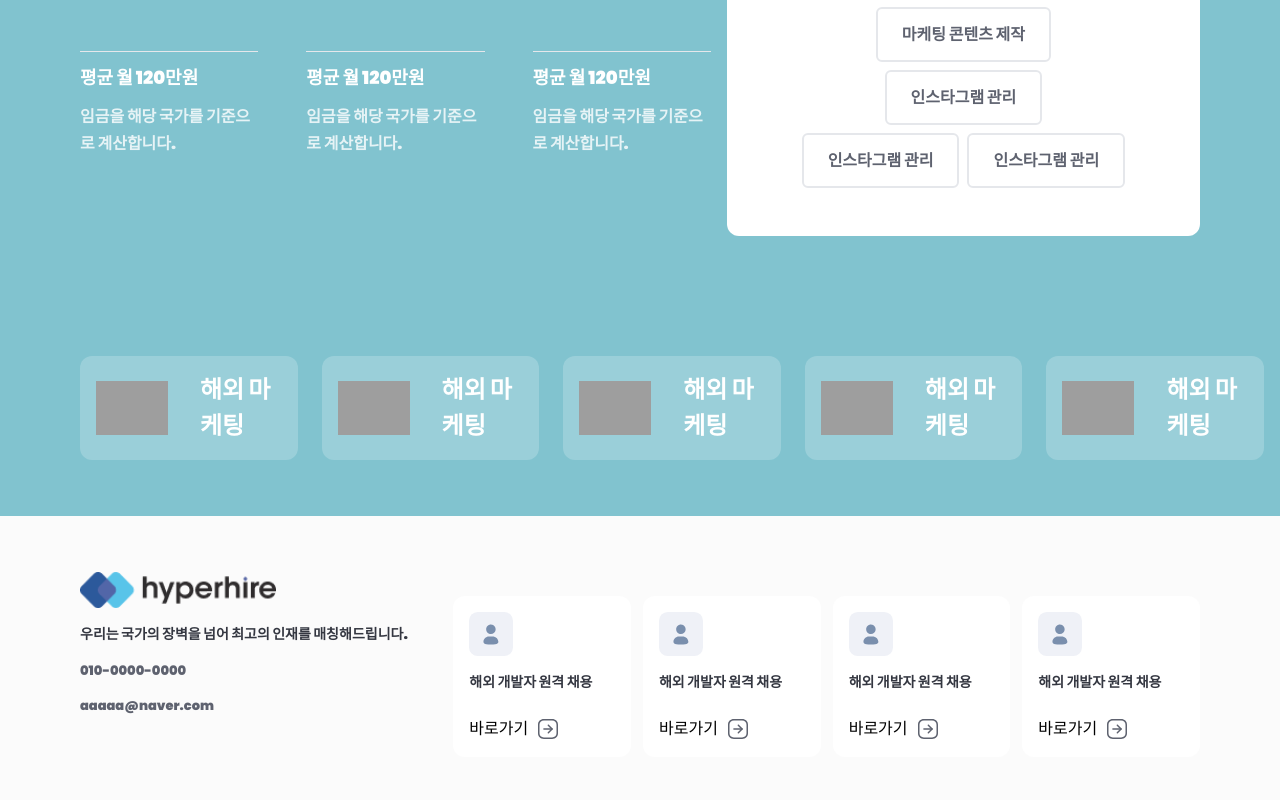
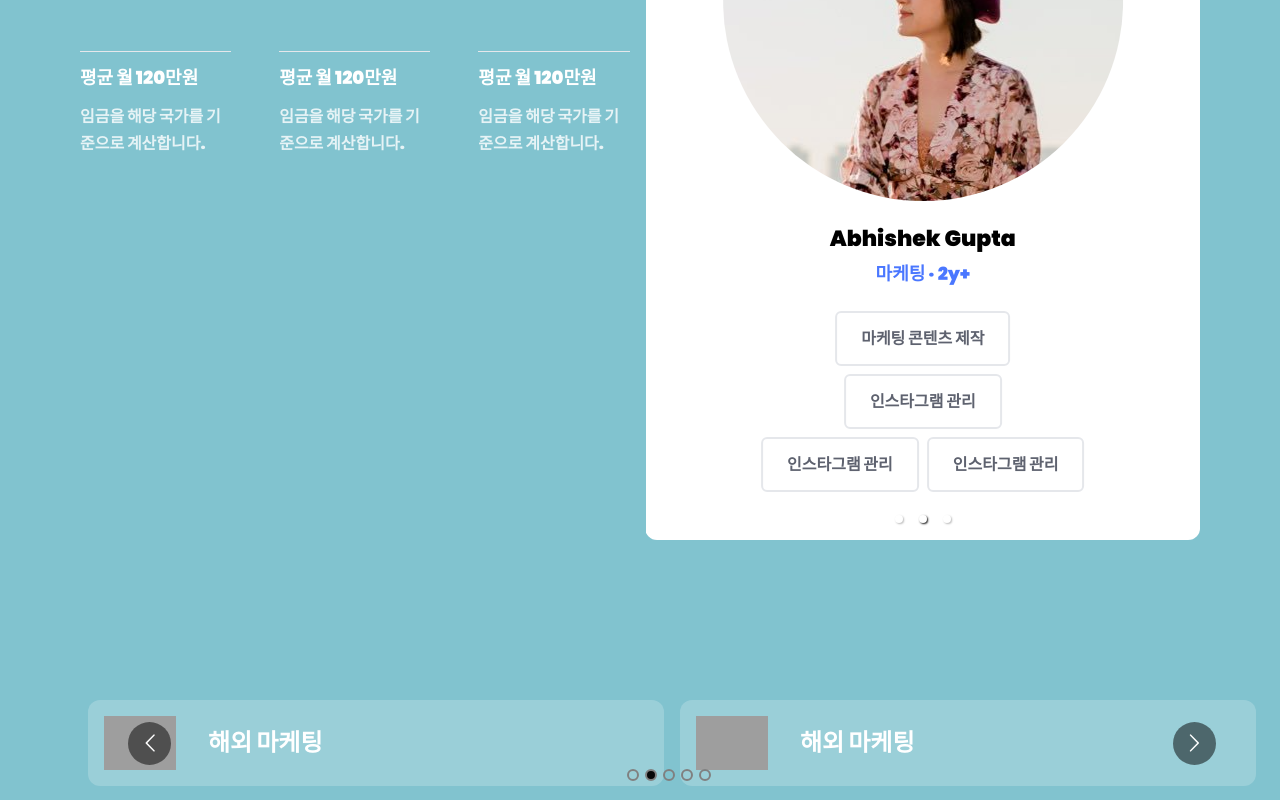
Before and after one commit to Snowkids-code/hyperhire-www, a Next.js app: page / in a window 1280 px wide. Shown: the part 480-1280 px from the top of the page. Built offline with nearby package versions, Linux system fonts and the light colour scheme; grey boxes are pictures that could not be loaded.

Commit message:
add custom carousel

```diff
--- a/components/Homepage/Landing.tsx
+++ b/components/Homepage/Landing.tsx
@@ -2,13 +2,13 @@ import Image from "next/image";
 import React from "react";
 import Checkbox from "./Checkbox";
 import Features from "./Features";
-import Carousel from "./Carousel";
+import Swiper from "./Swiper";
 
 export default function Landing() {
   return (
     <div className="primary-container bg-[#81C3CF]">
       <div style={{ gridArea: "main" }}>
-        <div className="p-4 py-16 laptop:grid grid-cols-[2fr_1.5fr] gap-4">
+        <div className="p-4 py-16 laptop:grid grid-cols-[3fr_1.5fr] gap-4">
           <div>
             <div className="bg-[#8BC4FF] w-fit p-4 rounded-[8px]">
               <p className="text-white font-[900] text-[18px]">
@@ -46,7 +46,7 @@ export default function Landing() {
               </div>
             </div>
             <div className="mt-8">
-              <Carousel />
+              <Swiper />
             </div>
           </div>
           <div className="grid grid-cols-2 grid-rows-2 mt-8 gap-4 laptop:hidden">
--- a/components/Homepage/Slider.tsx
+++ b/components/Homepage/Slider.tsx
@@ -1,16 +1,58 @@
+"use client";
+
 import React from "react";
 import Card from "../Slider/Card";
+import Carousel from "react-multi-carousel";
+import "react-multi-carousel/lib/styles.css";
 
 export default function Slider() {
+  const responsive = {
+    superLargeDesktop: {
+      // the naming can be any, depends on you.
+      breakpoint: { max: 4000, min: 3000 },
+      items: 5,
+    },
+    desktop: {
+      breakpoint: { max: 3000, min: 1024 },
+      items: 3,
+    },
+    tablet: {
+      breakpoint: { max: 1024, min: 464 },
+      items: 2,
+    },
+    mobile: {
+      breakpoint: { max: 464, min: 0 },
+      items: 1,
+    },
+  };
+
   return (
     <div className="secondary-container bg-[#81C3CF] ">
       <div style={{ gridArea: "main" }}>
-        <div className="hidden laptop:grid p-4 py-14 grid-cols-5 gap-6">
-          <Card />
-          <Card />
-          <Card />
-          <Card />
-          <Card />
+        <div className="hidden laptop:grid p-4 py-14">
+          <Carousel
+            swipeable={false}
+            draggable={false}
+            showDots={true}
+            responsive={responsive}
+            ssr={true}
+            infinite={true}
+            autoPlay
+            autoPlaySpeed={5000}
+            keyBoardControl={true}
+            customTransition="all .5"
+            transitionDuration={500}
+            containerClass="carousel-container"
+            dotListClass="custom-dot-list-style"
+            itemClass="carousel-item-padding-40-px"
+            className="grid grid-cols-5 gap-6"
+          >
+            <Card />
+            <Card />
+            <Card />
+            <Card />
+            <Card />
+          </Carousel>
         </div>
       </div>
     </div>
--- /dev/null
+++ b/components/Homepage/Swiper.tsx
@@ -0,0 +1,62 @@
+"use client";
+
+import Image from "next/image";
+import React from "react";
+import "react-responsive-carousel/lib/styles/carousel.min.css"; // requires a loader
+import { Carousel } from "react-responsive-carousel";
+import SwiperCard from "../Slider/SwiperCard";
+
+export default function Swiper() {
+  return (
+    <div>
+      <Carousel autoPlay interval={3000} infiniteLoop transitionTime={1000}>
+        <SwiperCard />
+        <SwiperCard />
+        <SwiperCard />
+      </Carousel>
+    </div>
+  );
+}
+
+// <div className="">
+//   <div className="bg-[#fff] p-4 py-12 flex flex-col justify-center items-center rounded-[12px]">
+//     <div className="flex justify-center">
+//       <Image
+//         alt="picture"
+//         src="/images/profile.png"
+//         width="96"
+//         height="156"
+//         objectFit="cover"
+//         className="rounded-[100%]"
+//       />
+//     </div>
+//     <p className="text-[#000] font-[900] text-[22px] leading-[27px] mt-6">
+//       Abhishek Gupta
+//     </p>
+//     <p className="text-[#4A77FF] font-[900] text-[18px] leading-[27px] mt-2">
+//       마케팅 · 2y+
+//     </p>
+//     <div className="border-[2px] borer-[#C1C5CF] mt-6 py-3 px-6 rounded-[6px]">
+//       <p className="text-[#5E626F] font-[900] text-[16px] leading-[27px]">
+//         마케팅 콘텐츠 제작
+//       </p>
+//     </div>
+//     <div className="border-[2px] borer-[#C1C5CF] mt-2 py-3 px-6 rounded-[6px]">
+//       <p className="text-[#5E626F] font-[900] text-[16px] leading-[27px]">
+//         인스타그램 관리
+//       </p>
+//     </div>
+//     <div className="grid grid-cols-2 gap-2">
+//       <div className="border-[2px] borer-[#C1C5CF] mt-2 py-3 px-6 rounded-[6px]">
+//         <p className="text-[#5E626F] font-[900] text-[16px] leading-[27px]">
+//           인스타그램 관리
+//         </p>
+//       </div>
+//       <div className="border-[2px] borer-[#C1C5CF] mt-2 py-3 px-6 rounded-[6px]">
+//         <p className="text-[#5E626F] font-[900] text-[16px] leading-[27px]">
+//           인스타그램 관리
+//         </p>
+//       </div>
+//     </div>
+//   </div>
+// </div>
--- a/components/Slider/Card.tsx
+++ b/components/Slider/Card.tsx
@@ -3,7 +3,7 @@ import React from 'react'
 
 export default function Card() {
   return (
-    <div className='flex items-center gap-8 bg-[#fff] bg-opacity-20 p-4 rounded-[12px]'>
+    <div className='flex items-center gap-8 bg-[#fff] bg-opacity-20 p-4 rounded-[12px] mx-2'>
         <Image alt='card-icon' src='/icons/call.svg' width='72' height='72'/>
         <p className="text-[#fff] font-[900] text-[24px]">해외 마케팅</p>
     </div>
--- a/components/Homepage/Carousel.tsx
+++ b/components/Slider/SwiperCard.tsx
@@ -1,10 +1,10 @@
 import Image from "next/image";
 import React from "react";
 
-export default function Carousel() {
+export default function SwiperCard() {
   return (
     <div className="">
-      <div className="bg-[#fff] p-4 py-12 flex flex-col justify-center items-center rounded-[12px]">
+      <div className="bg-[#fff] py-12 flex flex-col justify-center items-center rounded-[12px]">
         <div className="flex justify-center">
           <Image
             alt="picture"
```
Also changed, not shown: package.json (+7 -5 lines), app/globals.css (line endings or trailing spaces), 1 other file (tests, documents, lock files or other folders).
